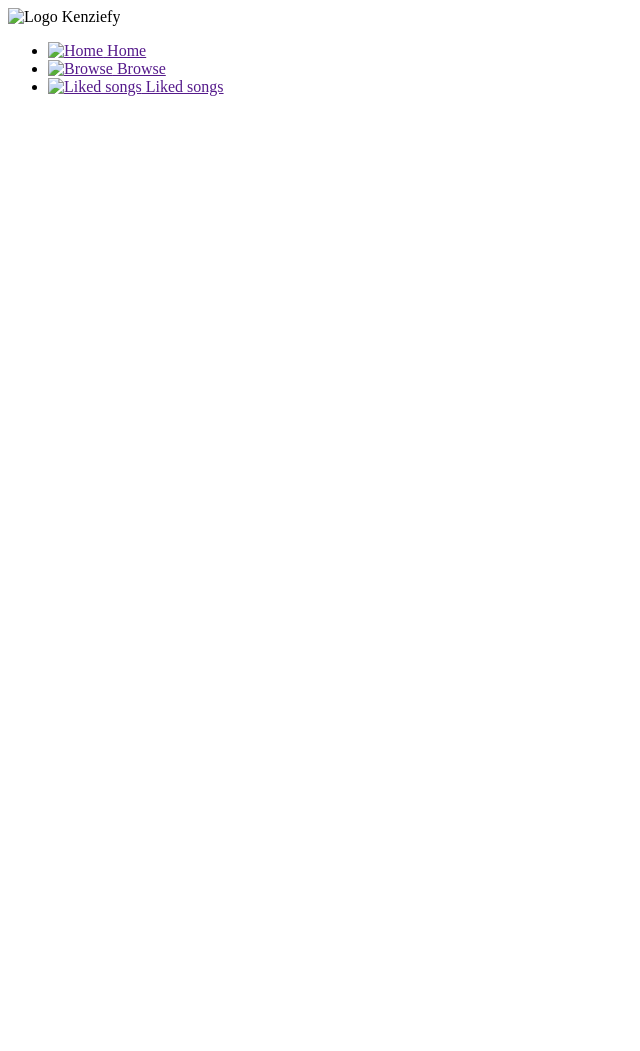
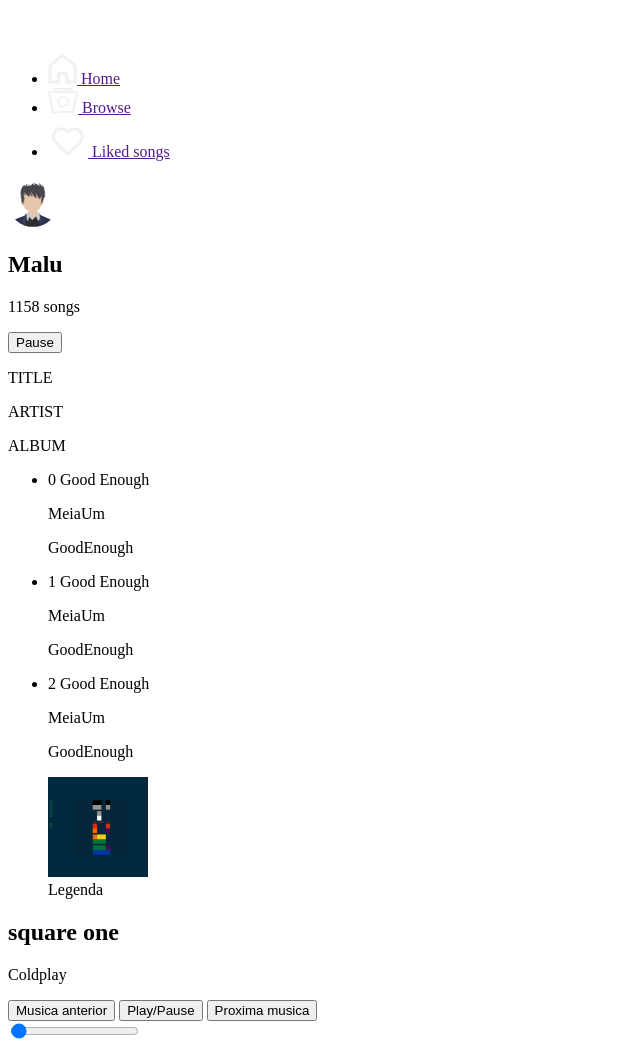
Before and after one commit to malufreirejau/kenziefy, a plain HTML site: page index.html in a window 1280 px wide. Shown: the whole page, without its empty margins (0-640 px from the left). Before the commit the page ends 800 px from the top, so only its background shows below. Drawn offline with Linux system fonts and the light colour scheme.

Commit message:
adding images, finising html

```diff
--- a/index.html
+++ b/index.html
@@ -7,25 +7,25 @@
     </head>
     <body>
         <main>
-            <aside>
-                <img src="" alt="Logo Kenziefy">
-                <nav>
-                    <ul>
+            <aside class="sidebarMenuNavegacao">
+                <img src="./src/img/logo.png" alt="Logo Kenziefy">
+                <nav class="menuNavegacao">
+                    <ul class="listaLinks">
                         <li>
                             <a href="">
-                                <img src="" alt="Home">
+                                <img src="./src/img/icone1.png" alt="Home">
                                 Home
                             </a>
                         </li>
                        <li>
                             <a href="">
-                                <img src="" alt="Browse">
+                                <img src="./src/img/icone2.png" alt="Browse">
                                 Browse
                             </a>
                         </li>
                         <li>
                             <a href="">
-                                <img src="" alt="Liked songs">
+                                <img src="./src/img/icone3.png" alt="Liked songs">
                                 Liked songs
                             </a>
                         </li>
@@ -33,7 +33,68 @@
                 </nav>
             </aside>
 
+            <section class="sessaoMusicas">
+                <header class="cabecalho">
+                    <div class="user">
+                        <img src="./src/img/user.png" alt="Usuário">
+                        <h2>Malu</h2>
+                    </div>
+                    <div class="qtdMusicas">
+                        <p>1158 songs</p>
+                    </div>
+                </header>
+                <div class="areaListaMusicas">
+                    <button id="btnPause">Pause</button>
+
+                    <div class="cabecalhoInfoMusicas">
+                        <p>TITLE</p>
+                        <p>ARTIST</p>
+                        <p>ALBUM</p>
+                    </div>
+
+                    <ul class="ListaMusicas">
+                        <li>
+                            <p>0 Good Enough</p>
+                            <p>MeiaUm</p>
+                            <p>GoodEnough</p>
+                        </li>
+                        <li>
+                            <p>1 Good Enough</p>
+                            <p>MeiaUm</p>
+                            <p>GoodEnough</p>
+                        </li>
+                        <li>
+                            <p>2 Good Enough</p>
+                            <p>MeiaUm</p>
+                            <p>GoodEnough</p>
+                        </li>
+                    </ul>
+
+                </div>
+            </section>
+
+            <section class="areaPlayer">
+                <div class="infoMusicaAtual">
+                    <figure class="imagemAlbum">
+                        <img src="./src/img/album4.png" alt="album">
+                        <figcaption>Legenda</figcaption>
+                    </figure>
+
+                    <h2>square one</h2>
+                    <p>Coldplay</p>
+                </div>
+                <div class="areaPlayerControles">
+                    <button id="btnControlPrev">Musica anterior</button>
+                    <button id="btnControlPlay">Play/Pause</button>
+                    <button id="btnControlNext">Proxima musica</button>
+                </div>
+                <div class="areaPlayerVolume">
+                    <input type="range" value="1" step="0.1">
+                </div>
+            </section>
+
         </main>
 
     </body>
+
 </html>
```
Also changed, not shown: src/img/album1.jpeg (added), src/img/album2.jpeg (added), src/img/album3.jpeg (added), src/img/album4.png (added), src/img/header.png (added), src/img/icone1.png (added), src/img/icone2.png (added), src/img/icone3-hover.png (added), src/img/icone3.png (added), src/img/layout.png (added), src/img/logo.png (added), src/img/next.png (added), src/img/play.png (added), src/img/previous.png (added), 2 more files.
